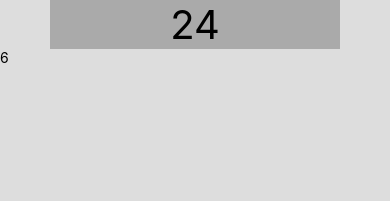
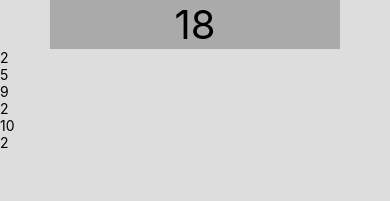
Before and after one commit to kianaa81/ReactNativeGame, a React Native app in the folder TargetSum/: screen / in a window 390 px wide. Shown: the top 201 px of the page. Built offline with nearby package versions, Linux system fonts and the light colour scheme.

Commit message:
Added an Array to get random numbers so that users can choose from them to calculate the sum.

```diff
--- a/TargetSum/App.js
+++ b/TargetSum/App.js
@@ -1,13 +1,9 @@
 import React from 'react';
 import Game from './Game';
 class App extends React.Component {
-
   render() {
-    return (
-      <Game randomNumberCount={6}/>
-    );
+    return <Game randomNumberCount={6} />;
   }
 }
 
-
 export default App;
--- a/TargetSum/Game.js
+++ b/TargetSum/Game.js
@@ -1,12 +1,29 @@
+/* eslint-disable prettier/prettier */
 import React from 'react';
+import PropTypes from 'prop-types';
+
 import {View, Text, StyleSheet} from 'react-native';
+
 class Game extends React.Component {
-  target = 10 + Math.floor(40 * Math.random());
+  static propTypes = {
+    randomNumberCount: PropTypes.number.isRequired,
+  };
+
+  randomNumbers = Array.from({length: this.props.randomNumberCount})
+  .map(() => 1 + Math.floor(10 * Math.random()));
+
+  target = this.randomNumbers
+    .slice(0, this.props.randomNumberCount - 2)
+    .reduce((acc, curr) => acc + curr, 0);
+
   render() {
     return (
       <View style={styles.container}>
         <Text style={styles.target}>{this.target}</Text>
-        <Text>{this.props.randomNumberCount}</Text>
+
+        {this.randomNumbers.map((randomNumber, index) =>
+          <Text key={index}>{randomNumber}</Text>
+        )}
       </View>
     );
   }
```
